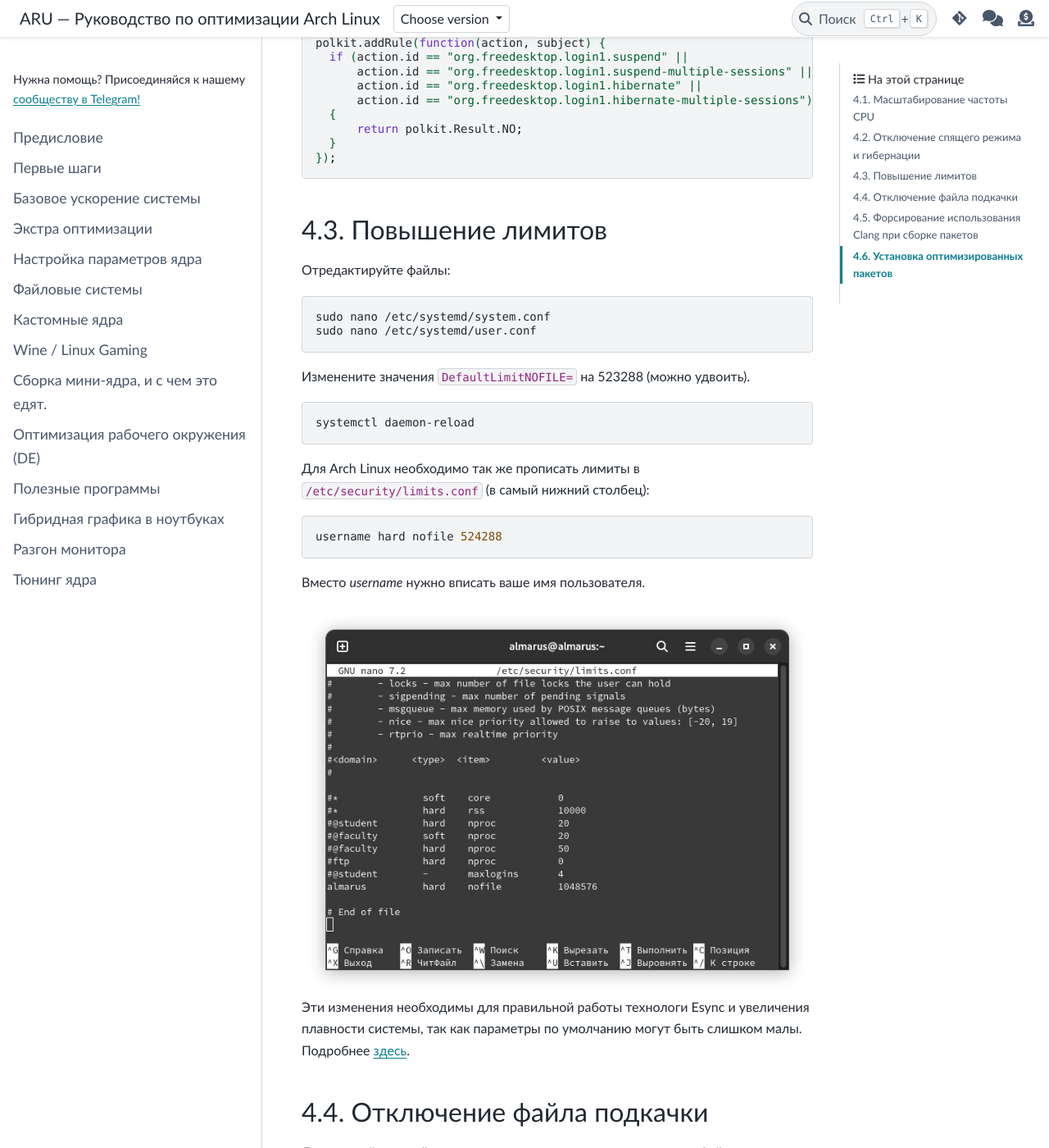
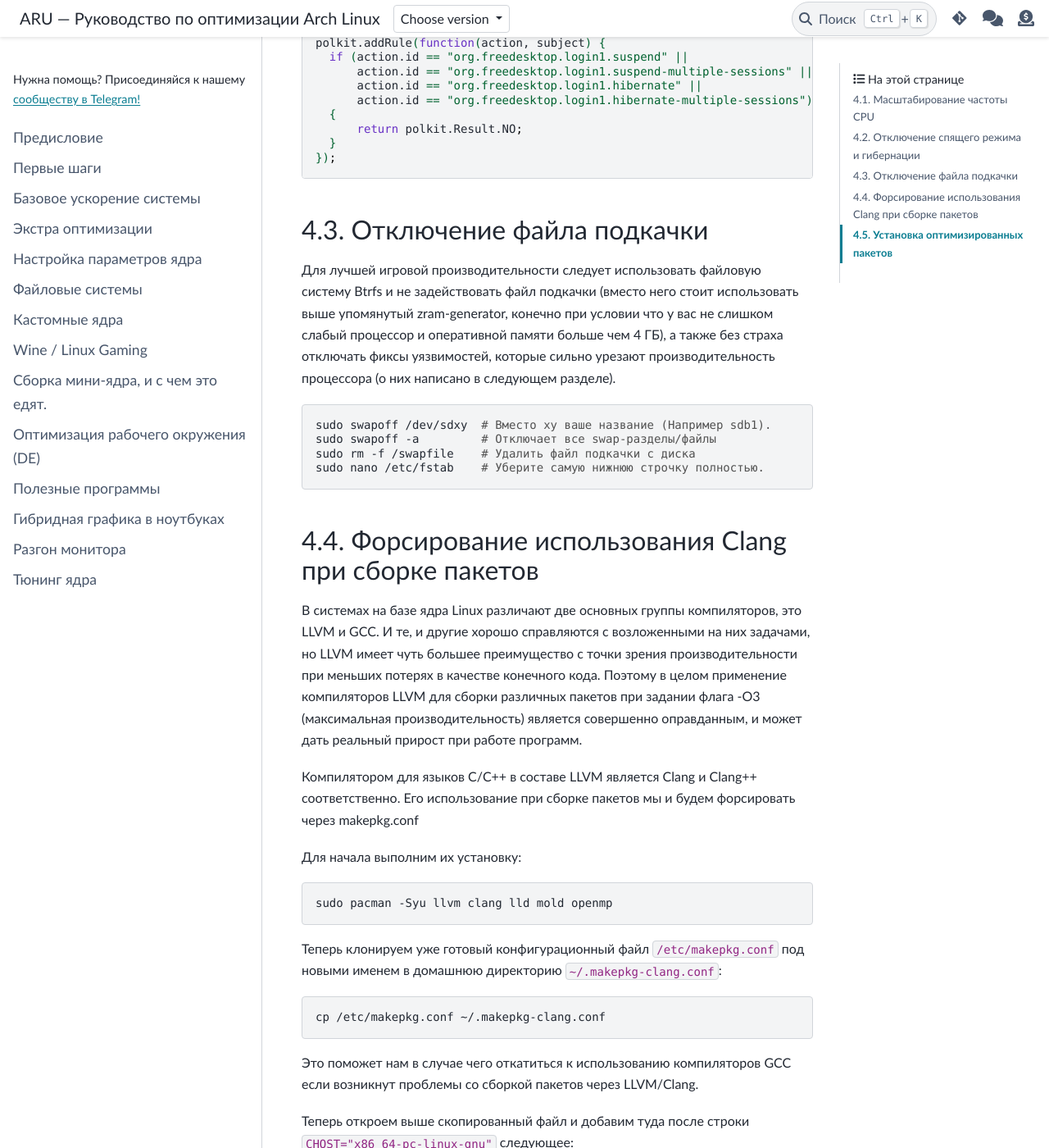
Before and after one commit to ventureoo/ARU, a Sphinx documentation site: the page built from docs/source/extra-optimizations.rst, in a window 1280 px wide and 1400 px high, scrolled down 6499 px. Shown: the whole window at 82% size. Built offline with Sphinx 7.4.7 and the PyData theme 0.15.4, drawn with Linux system fonts in a browser that asks for light colours.

Commit message:
extra-optimizations: Remove increasing limits
This was usually only needed for Esync to work. But Esync at the moment
looks very outdated and works in a slightly “hacker” way by creating a
bunch of file descriptors, although it may work better for low-end CPUs
with few cores, in the end it doesn't give much gain and enough accuracy
to reproduce NT primitives behavior. The best option right now is to
install a kernel and Wine with NTSync support.

Signed-off-by: Vasiliy Stelmachenok <ventureo@cachyos.org>

```diff
--- a/docs/source/extra-optimizations.rst
+++ b/docs/source/extra-optimizations.rst
@@ -306,35 +306,6 @@ intel-pstate, так и для amd-pstate есть ``active`` и ``passive``
     }
   });
 
-.. index:: sysctl, esync, wine
-.. _limit-increase:
-
-==================
-Повышение лимитов
-==================
-
-Отредактируйте файлы::
-
-  sudo nano /etc/systemd/system.conf
-  sudo nano /etc/systemd/user.conf
-
-Изменените значения ``DefaultLimitNOFILE=`` на 523288 (можно удвоить). ::
-
-  systemctl daemon-reload
-
-Для Arch Linux необходимо так же прописать лимиты в
-``/etc/security/limits.conf`` (в самый нижний столбец)::
-
-  username hard nofile 524288
-
-Вместо *username* нужно вписать ваше имя пользователя.
-
-.. image:: images/limits.jpg
-
-Эти изменения необходимы для правильной работы технологи Esync и
-увеличения плавности системы, так как параметры по умолчанию могут
-быть слишком малы. Подробнее `здесь
-<https://www.ixbt.com/live/games/testirovanie-esync-vs-fsync-v-linux.html>`_.
 
 .. index:: swap, swapfile
 .. _disabling-swap:
```
